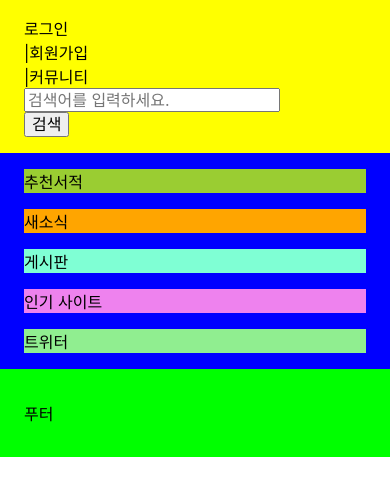
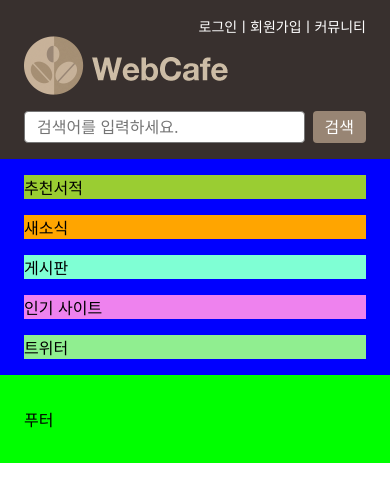
Before and after one commit to PisoDev77/zeroConnecTo, a website: page RWD/main.html in a window 390 px wide. Drawn offline with Linux system fonts and the light colour scheme; a web font is replaced by a local one.

Commit message:
반응형 웹 카페 헤더 디자인 완성

```diff
--- a/RWD/css/style.css
+++ b/RWD/css/style.css
@@ -4,15 +4,63 @@
 @import url(./base.css);
 
 /* 공통부분 */
-/* .appHeader,.appNavigation ,.appMain{
-    padding: var(--spacing-base) var(--spacing-lg);
-} */
+.button{
+    cursor: pointer;
+    height: 2rem;
+    border: 0;
+    border-radius: 0.25rem;
+    padding: 0.125rem 0.75rem;
+    white-space: nowrap;
+}
+
+.button--fill{
+    background: var(--secondary-color);
+    color: var(--white);
+}
+.button--outline{
+    background: transparent;
+    color: var(--secondary-color);
+    border: 1px solid currentColor;
+}
 
 /* 헤더 */
 .appHeader{
-    background-color: yellow;
     padding: var(--spacing-base) var(--spacing-lg);
 }
+    /* 공통 로고 */
+    .logo{
+        width: 12.75rem;
+        height: 3.6875rem;
+    }
+        .logo__link{
+            display: block;
+            width: 100%; height: 100%;
+            background: url(../images/webcafe-logo.png) no-repeat;
+            background-size: cover;
+        }
+        /* 공통 멤버 서비스 */
+        .memberOnly{
+            display: flex;
+            flex-flow:row nowrap;
+            justify-content: flex-end;
+            align-items: center;
+        }
+        /* 공통 검색 폼 */
+        .searchForm__group{
+            display: flex;
+            flex-flow: row nowrap;
+            align-items: center;
+            gap: var(--spacing-xs);
+            margin-top: var(--spacing-base);
+        }
+            .searchForm__group .formInput__input{
+                width: 100%;
+                min-width: 0;
+                height: 2rem;
+                padding: 0.125rem 0.75rem;
+                border: 1px solid var(--silver);
+                border-radius: 0.25rem;
+            }
 /* 내비게이션 */
 .appNavigation{
     background-color: pink;
@@ -59,6 +107,23 @@
 
 /* 모바일 스타일 */
 @media (max-width: 767px){
+    /* 모바일 헤더 */
+    .appHeader{
+        display: flex;
+        flex-flow: column nowrap;
+        background-color: var(--primary-color);
+    }
+        /* 모바일 멤버 서비스 */
+        .memberOnly{
+            order: -1;
+            color: var(--white);
+            font-size: var(--text-sm);
+        }
+        /* 모바일 검색 폼 */
+
+        .searchForm__group .formInput{
+            flex-grow: 1;
+        }
     /* 모바일 내비게이션 */
     .appNavigation{
         position: fixed;
@@ -97,7 +162,21 @@
         max-width: var(--container-width);
         margin-left:auto;
         margin-right:auto;
+        position: relative;
     }
+        /* 데스크돕 로고 */
+        .logo{
+            position: absolute;
+            top: 50%;
+            transform: translateY(-50%);
+        }
+        /* 데스크톱 검색 폼 */
+        .searchForm__group{
+            justify-content: flex-end;
+        }
+        .searchForm__group .formInput{
+            width: 25rem;
+        }
     /* 데스크톱 내비게이션 */
     .appNavigation{
         background-color: var(--secondary-color);
@@ -155,3 +234,15 @@
             grid-area:twitter;
         }
 }
+
+/* 고해상도 배경이미지 미디어쿼리 */
+@media (-webkit-min-device-pixel-ratio: 2),
+       (min--moz-device-pixel-ratio: 2),
+       (-o-min-device-pixel-ratio: 2/1),
+       (min-device-pixel-ratio: 2),
+       (min-resolution: 192dpi),
+       (min-resolution: 2dppx){
+  .logo__link{
+    background-image: url(./../images/webcafe-logo@2x.png);
+  }
+}
--- a/RWD/main.html
+++ b/RWD/main.html
@@ -32,9 +32,9 @@
         <a href="/" class="logo__link" aria-label="Web Cafe"></a>
       </h1>
       <ul class="memberOnly">
-        <li><a href="">로그인</a></li>
-        <li><span class="divider" aria-hidden="true">|</span><a href="">회원가입</a></li>
-        <li><span class="divider" aria-hidden="true">|</span><a href="">커뮤니티</a></li>
+        <li><a href="/">로그인</a></li>
+        <li><span class="divider" aria-hidden="true">ㅣ</span><a href="/">회원가입</a></li>
+        <li><span class="divider" aria-hidden="true">ㅣ</span><a href="/">커뮤니티</a></li>
       </ul>
       <form action="/" class="searchForm">
         <fieldset>
@@ -44,7 +44,7 @@
               <label for="search" class="a11yHidden formInput__label">검색어</label>
               <input id="search" class="formInput__input" type="search" required placeholder="검색어를 입력하세요." name="search" />
             </div>
-            <button type="submit" class="button button--primary button--fill">검색</button>
+            <button type="submit" class="button button--search button--fill">검색</button>
           </div>
         </fieldset>
 
```
Also changed, not shown: 1 other file.
